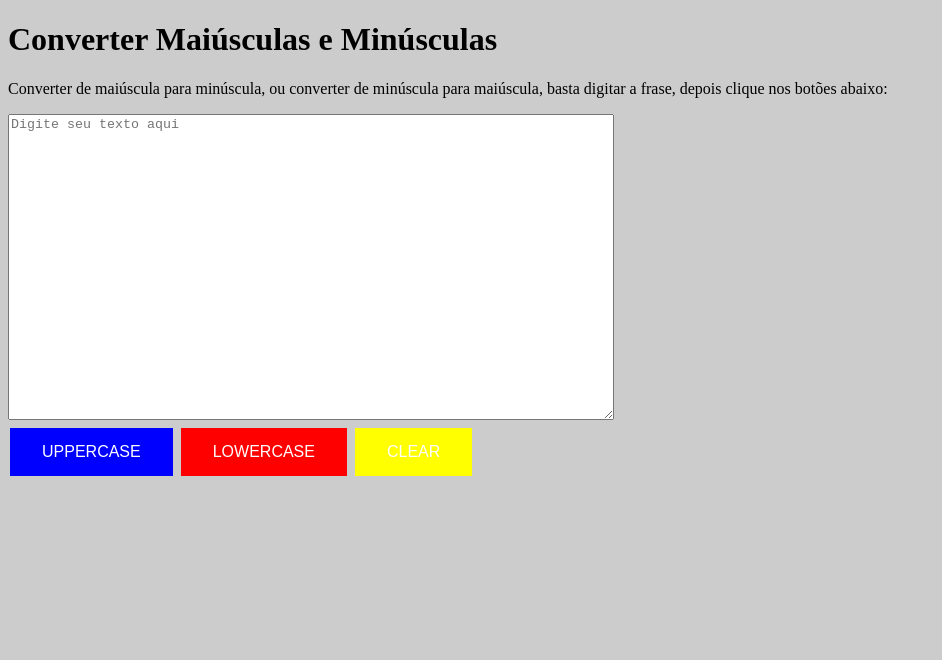
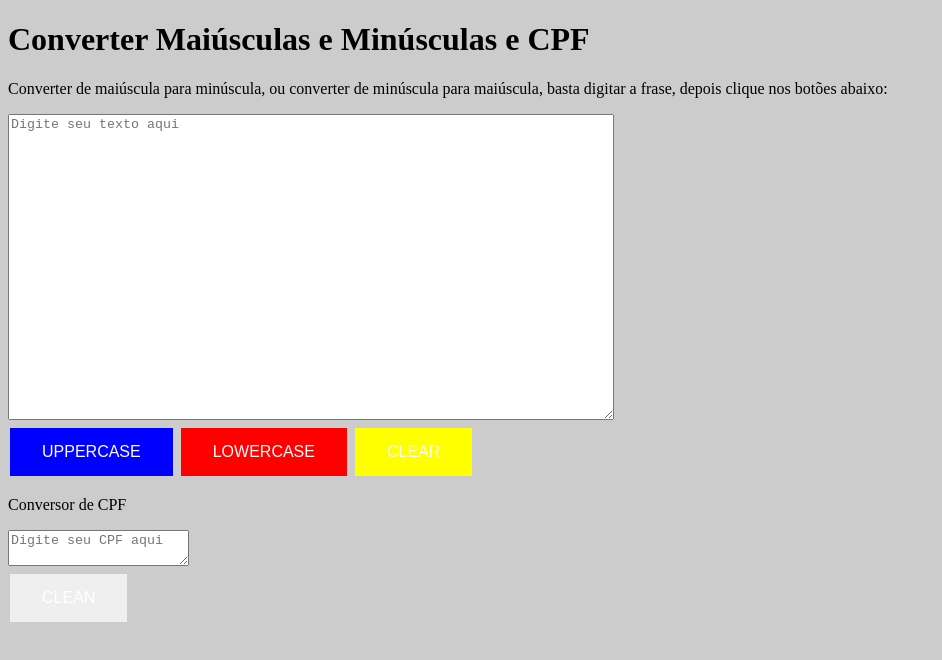
Before and after one commit to martinirp/words, a plain HTML site: page index.html in a window 1280 px wide. Shown: the whole page, without its empty margins (0-942 px from the left). Drawn offline with Linux system fonts and the light colour scheme.

Commit message:
Update index.html

```diff
--- a/index.html
+++ b/index.html
@@ -1,18 +1,21 @@
 <!DOCTYPE html>
-<html lang="PT-Br">
+<html lang="en">
 <head>
     <meta charset="UTF-8">
     <meta name="viewport" content="width=device-width, initial-scale=1.0">
     <link rel="stylesheet" type="text/css" href="style.css">
-    <title>Converter Maiúsculas e Minúsculas</title>
+    <title>TEXT</title>
 </head>
 <body>
-	<h1>Converter Maiúsculas e Minúsculas</h1>
+	<h1>Converter Maiúsculas e Minúsculas e CPF</h1>
 	<p>Converter de maiúscula para minúscula, ou converter de minúscula para maiúscula, basta digitar a frase, depois clique nos botões abaixo:</p>
     <textarea id="content" class="content" placeholder="Digite seu texto aqui"></textarea><br>
     <button type="button" class="buttons" id="uppercaseButton">UPPERCASE</button>
     <button type="button" class="buttons" id="lowercaseButton">LOWERCASE</button>
     <button type="button" class="buttons" id="clearButton">CLEAR</button>
+	<p>Conversor de CPF</p>
+	<textarea id="content_cpf" class="CPFcontent" placeholder="Digite seu CPF aqui"></textarea><br>
+	<button type="button" class="buttons" id="cpfButton">CLEAN</button>
     <script src="script.js"></script>
 </body>
 </html>
```
